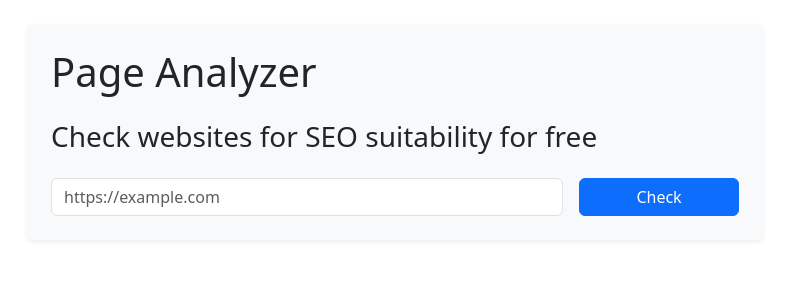
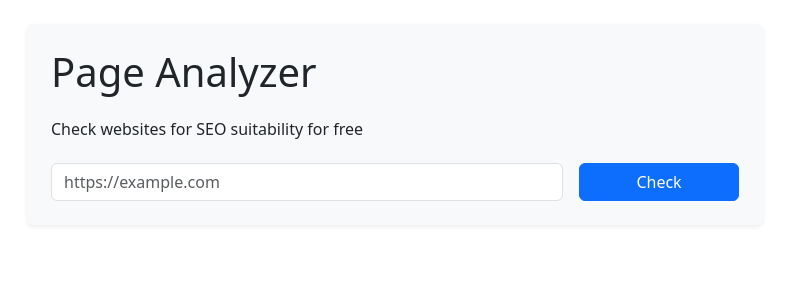
Before and after one commit to DimonDimasik/python-project-83, a Flask app: page / in a window 1280 px wide. Shown: the part 56-356 px from the top of the page, without its empty margins (245-1034 px from the left). Run offline with Flask 3, Linux system fonts and the light colour scheme.

Commit message:
add fix index.html

```diff
--- a/page_analyzer/templates/index.html
+++ b/page_analyzer/templates/index.html
@@ -7,7 +7,7 @@
     <div class="col-md-8">
         <div class="p-4 bg-light rounded shadow-sm">
             <h1 class="mb-4 text-dark">Page Analyzer</h1>
-            <h3 class="mb-4 text-dark">Check websites for SEO suitability for free</h3>
+            <h6 class="mb-4 text-dark">Check websites for SEO suitability for free</h6>
             <form action="{{ url_for('main.add_url') }}" method="post" class="row g-3">
                 <div class="col-md-9">
                     <input type="url" name="url" class="form-control" placeholder="https://example.com" required>
```
